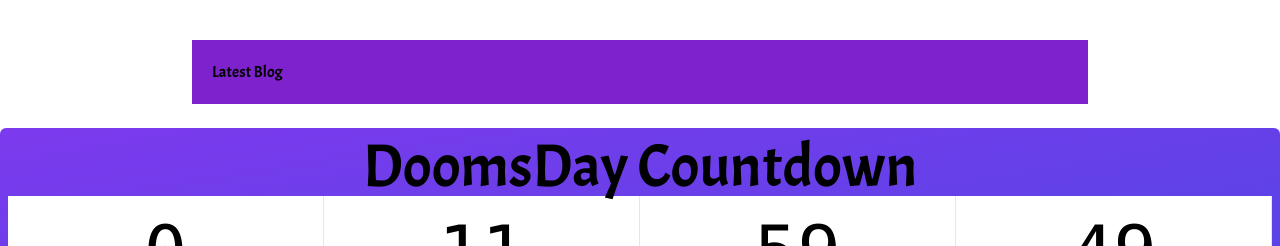
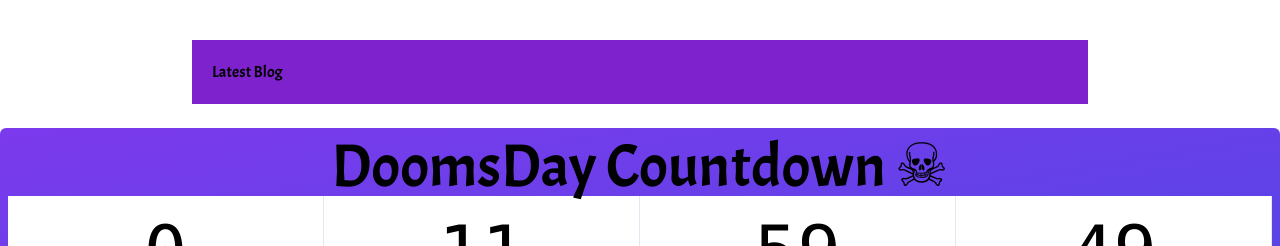
Before and after one commit to Ogojoshua905/univelcityproject, a Next.js app: page / in a window 1280 px wide. Shown: the part 1400-1646 px from the top of the page. Built offline with nearby package versions, Linux system fonts and the light colour scheme.

Commit message:
fix: made changes

```diff
--- a/src/app/comps/Navbar.jsx
+++ b/src/app/comps/Navbar.jsx
@@ -14,7 +14,7 @@ import { useState } from 'react'
 import { articles } from '../page'
 
 const dropCat = articles.map(drop => (
-  <h2 className='relative dark:text-white w-64 dark:bg-gray-950 hover:text-[#9147FF] bg-white p-6 shadow-xl' key={drop.id}><Link href={`/blog/${drop.title.split(' ').join('-')}`} title={drop.title}>{drop.category}</Link>
+  <h2 className='relative dark:text-white w-64 shadow-lg dark:bg-gray-950 hover:text-[#9147FF] bg-white p-6' key={drop.id}><Link href={`/blog/${drop.title.split(' ').join('-')}`} title={drop.title}>{drop.category}</Link>
   </h2>
 )).slice(2,8)
 
--- a/src/app/comps/ShiftingCountdown.jsx
+++ b/src/app/comps/ShiftingCountdown.jsx
@@ -47,7 +47,7 @@ const ShiftingCountdown = () => {
 
   return (
     <div className="p-2 bg-gradient-to-br from-violet-600 rounded-md to-indigo-600">
-      <h1 className=" text-center text-6xl">DoomsDay Countdown</h1>
+      <h1 className=" text-center text-6xl">DoomsDay Countdown {'\u2620'}</h1>
       <div className="mx-auto flex items-center bg-white">
         <CountdownItem num={remaining.days} text="days" />
         <CountdownItem num={remaining.hours} text="hours" />
```
